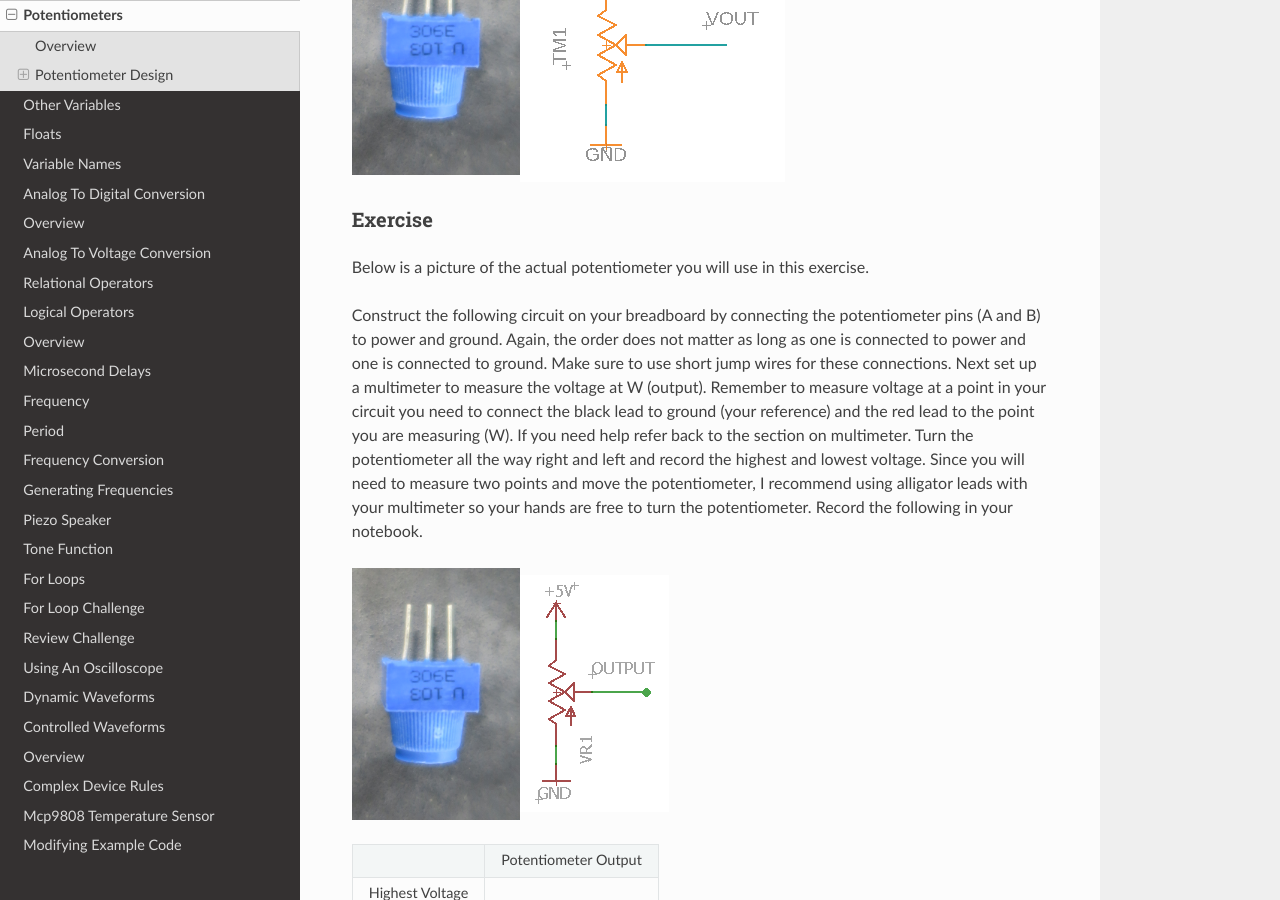
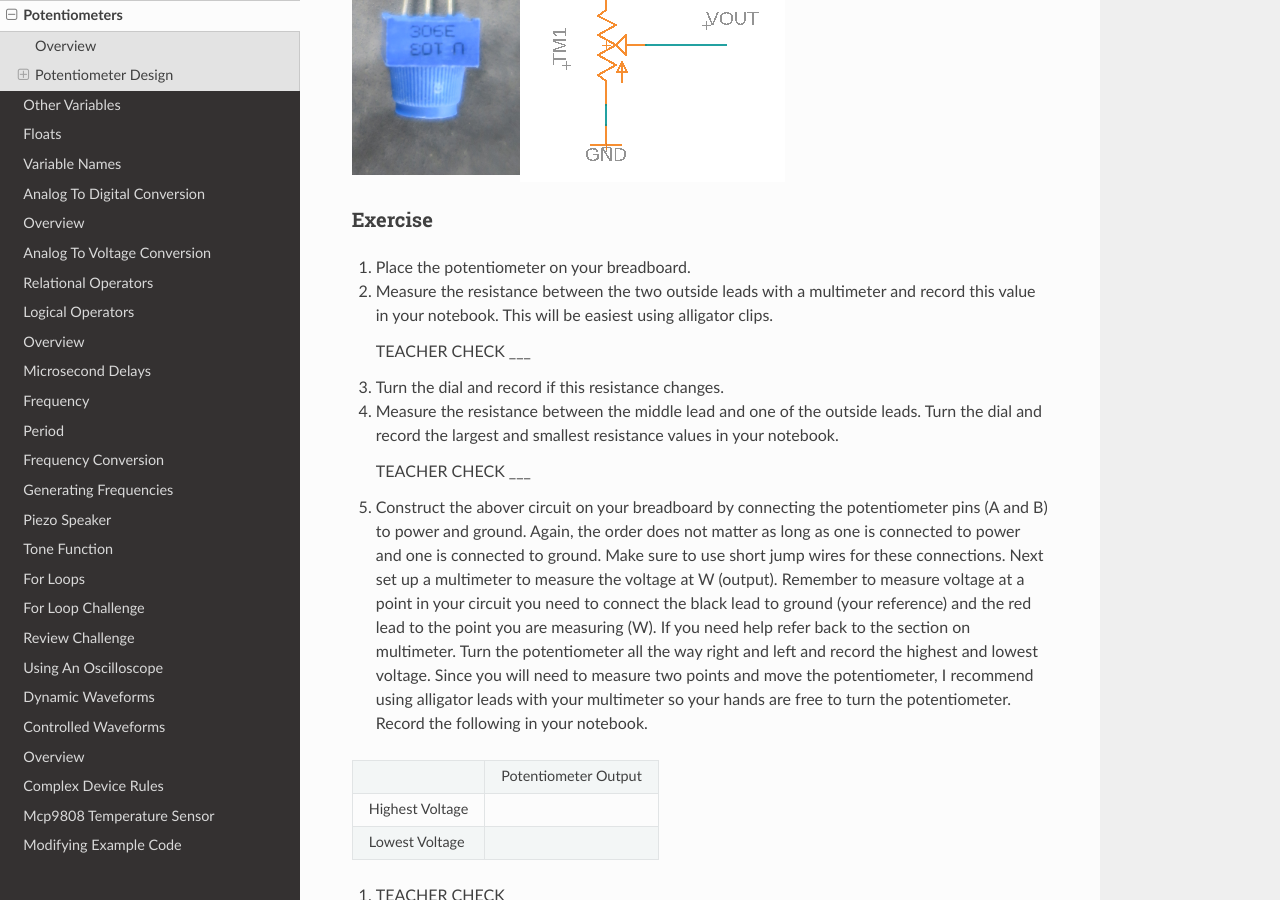
Before and after one commit to maxtkc/mvths-wiki, a Sphinx documentation site: the page built from docs/020-potentiometers.rst, in a window 1280 px wide and 900 px high, scrolled down 1432 px. Built offline with Sphinx 7.4.7 and the Read the Docs theme 2.0.0, drawn with Linux system fonts in a browser that asks for light colours; pages that are not in the unit, such as notebooks, are missing from menus.

Commit message:
Update 020-potentiometers.rst

```diff
--- a/docs/020-potentiometers.rst
+++ b/docs/020-potentiometers.rst
@@ -19,19 +19,24 @@
 
 Below is picture of the actual potentiometer you will use and a schematic showing a potentiometer with leads A and B connected to ground and 5V (note the leads A and B are interchangeable). This is the most common configuration for a potentiometer. In this configuration, the output at W varies in voltage from 0 to 5 volts depending on how the potetiometer is turned. Note that potentiometers are very much like voltage dividers except that you can vary the resistance values by turning a knob.
 
-
-
 |image2|\ |image4|
 
 Exercise
 ~~~~~~~~
 
-Below is a picture of the actual potentiometer you will use in this exercise.
+#. Place the potentiometer on your breadboard.
 
-Construct the following circuit on your breadboard by connecting the potentiometer pins (A and B) to power and ground. Again, the order does not matter as long as one is connected to power and one is connected to ground. Make sure to use short jump wires for these connections. Next set up a multimeter to measure the voltage at W (output). Remember to measure voltage at a point in  your circuit you need to connect the black lead to ground (your reference) and the red lead to the point you are measuring (W). If you need help refer back to the  section on multimeter. Turn the potentiometer all the way right and left and record the highest and lowest voltage. Since you will need to measure two points and move the potentiometer, I recommend using alligator leads with your multimeter so your hands are free to turn the potentiometer. Record the following in your notebook.
+#. Measure the resistance between the two outside leads with a multimeter and record this value in your notebook. This will be easiest using alligator clips.
 
+   TEACHER CHECK ___
 
-|image2|\ |image3|
+#. Turn the dial and record if this resistance changes.
+
+#. Measure the resistance between the middle lead and one of the outside leads. Turn the dial and record the largest and smallest resistance values in your notebook.
+
+   TEACHER CHECK ___
+
+#. Construct the abover circuit on your breadboard by connecting the potentiometer pins (A and B) to power and ground. Again, the order does not matter as long as one is connected to power and one is connected to ground. Make sure to use short jump wires for these connections. Next set up a multimeter to measure the voltage at W (output). Remember to measure voltage at a point in  your circuit you need to connect the black lead to ground (your reference) and the red lead to the point you are measuring (W). If you need help refer back to the  section on multimeter. Turn the potentiometer all the way right and left and record the highest and lowest voltage. Since you will need to measure two points and move the potentiometer, I recommend using alligator leads with your multimeter so your hands are free to turn the potentiometer. Record the following in your notebook.
 
 
 +-------------------+------------------------+
```
